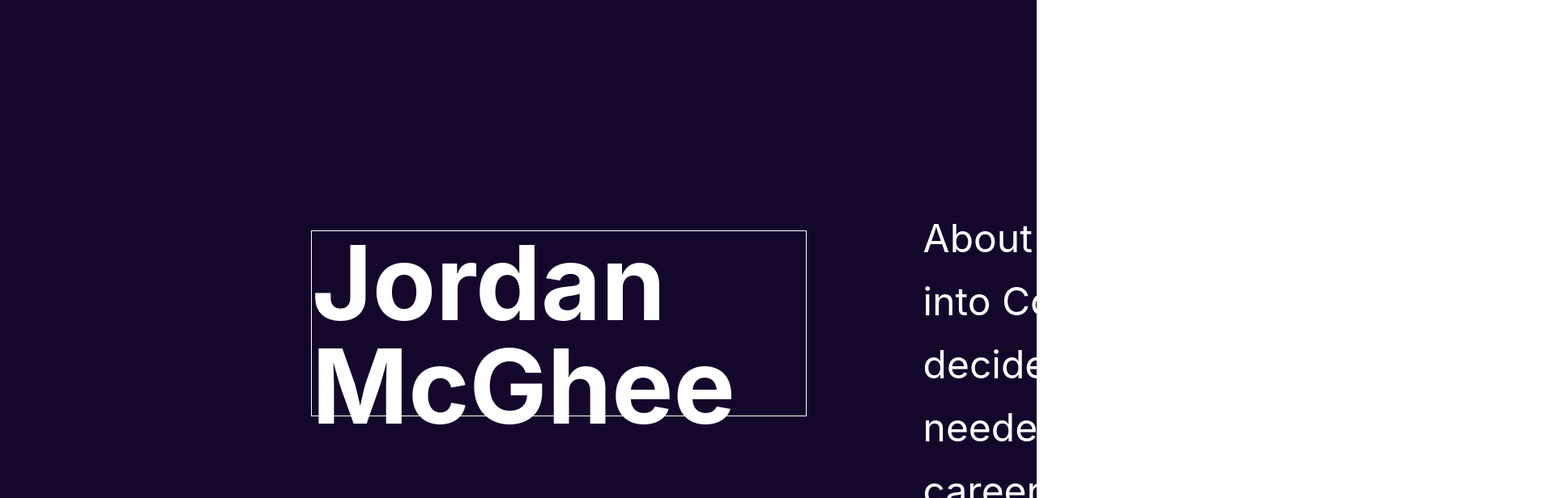
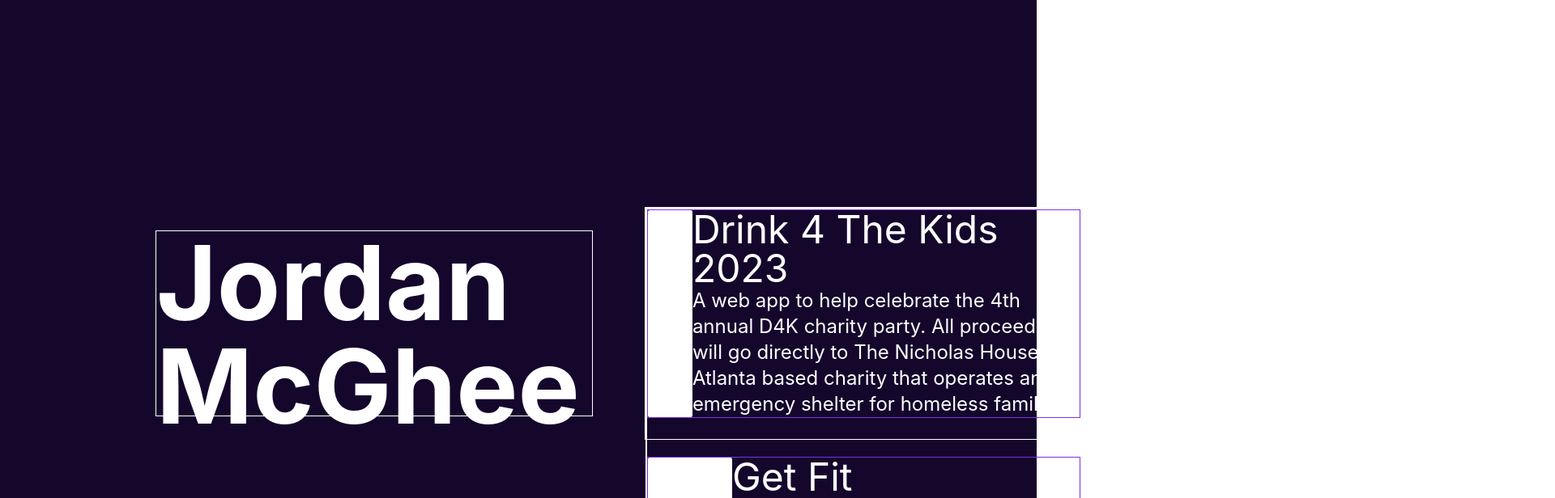
Before and after one commit to Jordan-McGhee/portfolio-v2, a React (Create React App) app: page / in a window 1280 px wide. Shown: the top 616 px of the page at 81% size, 1920 px wide, since content can reach past the window. Built offline with nearby package versions, Linux system fonts and the light colour scheme.

Commit message:
Fixed issue with projects not mapping or showing up.

```diff
--- a/src/layouts/ComputerLayout.js
+++ b/src/layouts/ComputerLayout.js
@@ -7,7 +7,7 @@ const ComputerLayout = props => {
     return (
         <div className="flex h-screen">
 
-            <div className="px-96 py-64 h-full flex">
+            <div className="px-48 py-64 h-full flex justify-between m-auto">
 
                 <ComputerLeft />
 
--- a/src/projects.json
+++ b/src/projects.json
@@ -1,48 +1,75 @@
-{
-    "projects" : [
+[
     {
         "name": "Drink 4 The Kids 2023",
         "about": "A web app to help celebrate the 4th annual D4K charity party. All proceeds will go directly to The Nicholas House, an Atlanta based charity that operates an emergency shelter for homeless families.",
-            "stack": ["React", "Express", "Node", "PostgreSQL", "Tailwind CSS", "Firebase"],
+        "stack": [
+            "React",
+            "Express",
+            "Node",
+            "PostgreSQL",
+            "Tailwind CSS",
+            "Firebase"
+        ],
         "link": "https://d4k2k23.web.app/",
         "github": "https://github.com/Jordan-McGhee/d4k-2023",
         "image": null
     },
-
     {
         "name": "Get Fit",
         "about": "A web app for fitness enthusiasts to track their main lifts and create custom workout routines.",
-            "stack": ["React", "Express", "Node", "MongoDB", "TailwindCSS", "Firebase", "Heroku"],
+        "stack": [
+            "React",
+            "Express",
+            "Node",
+            "MongoDB",
+            "TailwindCSS",
+            "Firebase",
+            "Heroku"
+        ],
         "link": null,
         "github": "https://github.com/Jordan-McGhee/GetFit",
         "image": null
     },
-
     {
         "name": "SwoleMates",
         "about": "A social media app for fitness enthusiasts. Similar to Facebook, users can create posts and workouts, add friends, and like/comment on their friends' content.",
-            "stack": ["Python", "NoSQL", "Django", "Bulma CSS", "AWS"],
+        "stack": [
+            "Python",
+            "NoSQL",
+            "Django",
+            "Bulma CSS",
+            "AWS"
+        ],
         "link": "https://www.youtube.com/watch?v=HV_U1tcYcZg&ab_channel=JordanMcGhee",
         "github": "https://github.com/Jordan-McGhee/SwoleMates",
         "image": null
     },
-
     {
         "name": "Job Tracker",
         "about": "A responsive web app designed for users to easily keep track of any job they apply to during their search.",
-            "stack": ["Python", "NoSQL", "Django", "Bulma CSS", "AWS"],
+        "stack": [
+            "Python",
+            "NoSQL",
+            "Django",
+            "Bulma CSS",
+            "AWS"
+        ],
         "link": null,
         "github": "https://github.com/Jordan-McGhee/job-tracker",
         "image": null
     },
-
     {
         "name": "Quizard",
         "about": "A Quizlet clone, designed for users to create their own quizzes to fit their needs. Users will also be able to take, rate, and favorite any other quiz in the community section.",
-            "stack": ["Python", "NoSQL", "Django", "Bulma CSS", "AWS"],
+        "stack": [
+            "Python",
+            "NoSQL",
+            "Django",
+            "Bulma CSS",
+            "AWS"
+        ],
         "link": "https://www.youtube.com/watch?v=WBxkz8Xlr2U&ab_channel=JordanMcGhee",
         "github": "https://github.com/Jordan-McGhee/quizard",
         "image": null
     }
 ]
-}
--- a/src/sections/Left-Right/ComputerRight.js
+++ b/src/sections/Left-Right/ComputerRight.js
@@ -5,8 +5,8 @@ import Projects from "../Projects/Projects";
 const ComputerRight = () => {
 
     return (
-        <div className="w-1/2 px-36">
-            <About />
+        <div className="w-1/2 ml-16 border border-white">
+            {/* <About /> */}
 
             <Projects />
         </div>
--- a/src/sections/Projects/ProjectItem.js
+++ b/src/sections/Projects/ProjectItem.js
@@ -1,28 +1,26 @@
 import React from "react";
 
 
-const ProjectList = props => {
+const ProjectItem = (props) => {
 
-
-    console.log(typeof props.stack)
-    // const stack = props.stack.map((tech) => (
-    //     null
-    // ))
+    const stack = props.stack.map((tech) => (
+        null
+    ))
 
     return (
-        <li className="flex">
+        <li className="flex w-full border border-accent items-start mb-12">
 
             {/* IMAGE PLACEHOLDER */}
-            <div className="w-1/3 rounded-sm bg-white" />
+            <div className="rounded-sm bg-white h-64 w-64" />
 
             {/* CONTENT DIV */}
             <div>
-                <p className="">{ props.name }</p>
-                <p className="">{ props.about }</p>
+                <p className="text-white text-5xl">{ props.name }</p>
+                <p className="text-white text-2xl">{ props.about }</p>
                 {/* { stack } */}
             </div>
         </li>
     )
 }
 
-export default ProjectList
+export default ProjectItem
--- a/src/sections/Projects/ProjectList.js
+++ b/src/sections/Projects/ProjectList.js
@@ -1,12 +1,11 @@
 import React from "react";
 import ProjectItem from "./ProjectItem"
 
-const ProjectList = props => {
-
-    console.log(props.projects)
+const ProjectList = (props) => {
 
     const content = props.projects.map((project) => (
         <ProjectItem
+            key = { project.name }
             name = { project.name }
             about = { project.about }
             stack = { project.stack }
@@ -16,11 +15,11 @@ const ProjectList = props => {
         />
     ))
 
-        return (
-            <ul className="border border-white">
-                { content }
-            </ul>
-        )
+    return (
+        <ul className="border border-white">
+            { content }
+        </ul>
+    )
 }
 
 export default ProjectList
--- a/src/sections/Projects/Projects.js
+++ b/src/sections/Projects/Projects.js
@@ -1,14 +1,14 @@
 import React from "react";
 import projects from "../../projects.json"
-import ProjectList from "./ProjectItem";
+import ProjectList from "./ProjectList";
 
 const Projects = () => {
 
-    console.log(projects.projects)
+    // console.log(projects)
 
     return (
         <div id = "projects" className="border border-white">
-            <ProjectList projects = { projects.projects } />
+            <ProjectList projects = { projects } />
         </div>
     )
 }
```
Lines whose indentation alone changed are shown as unchanged.
